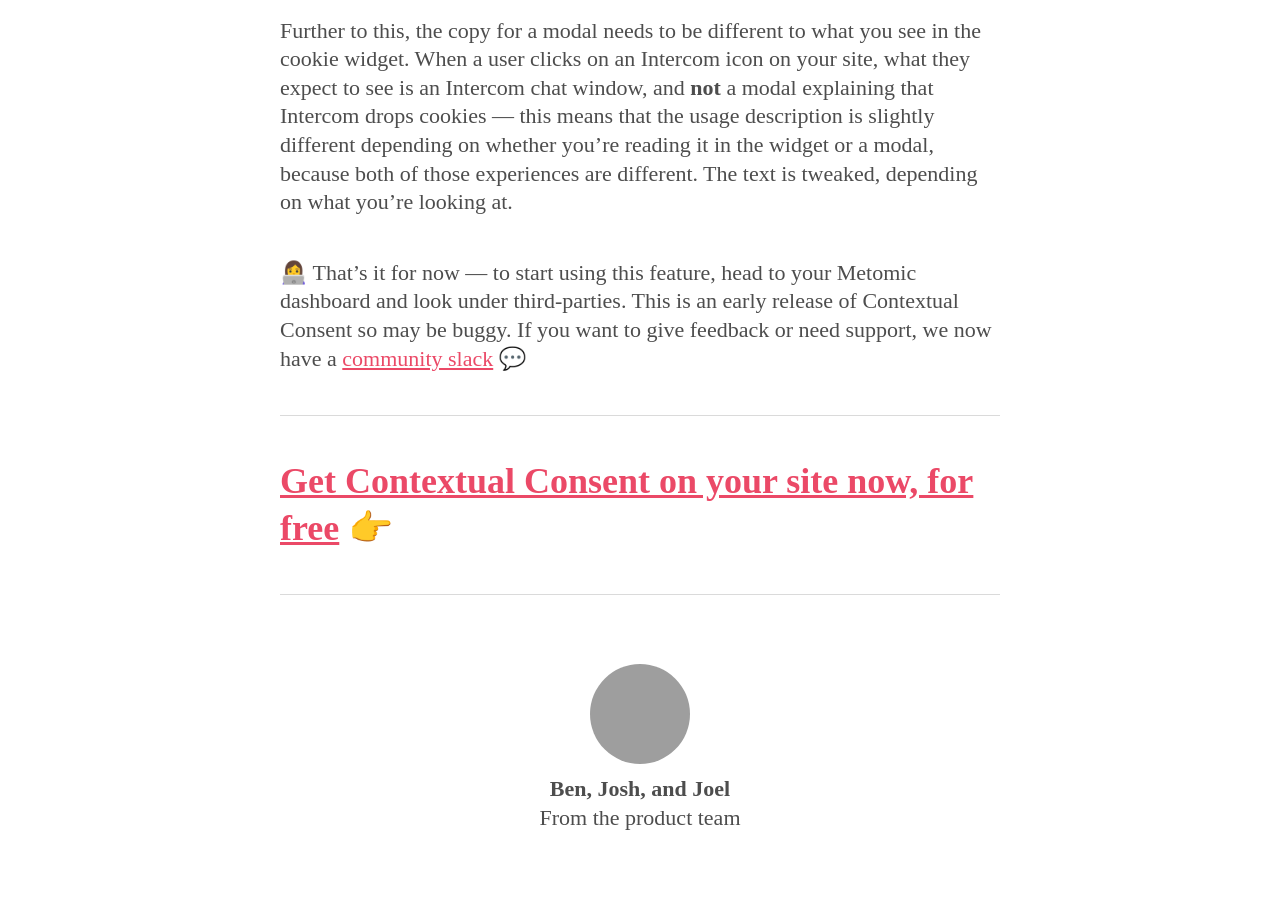
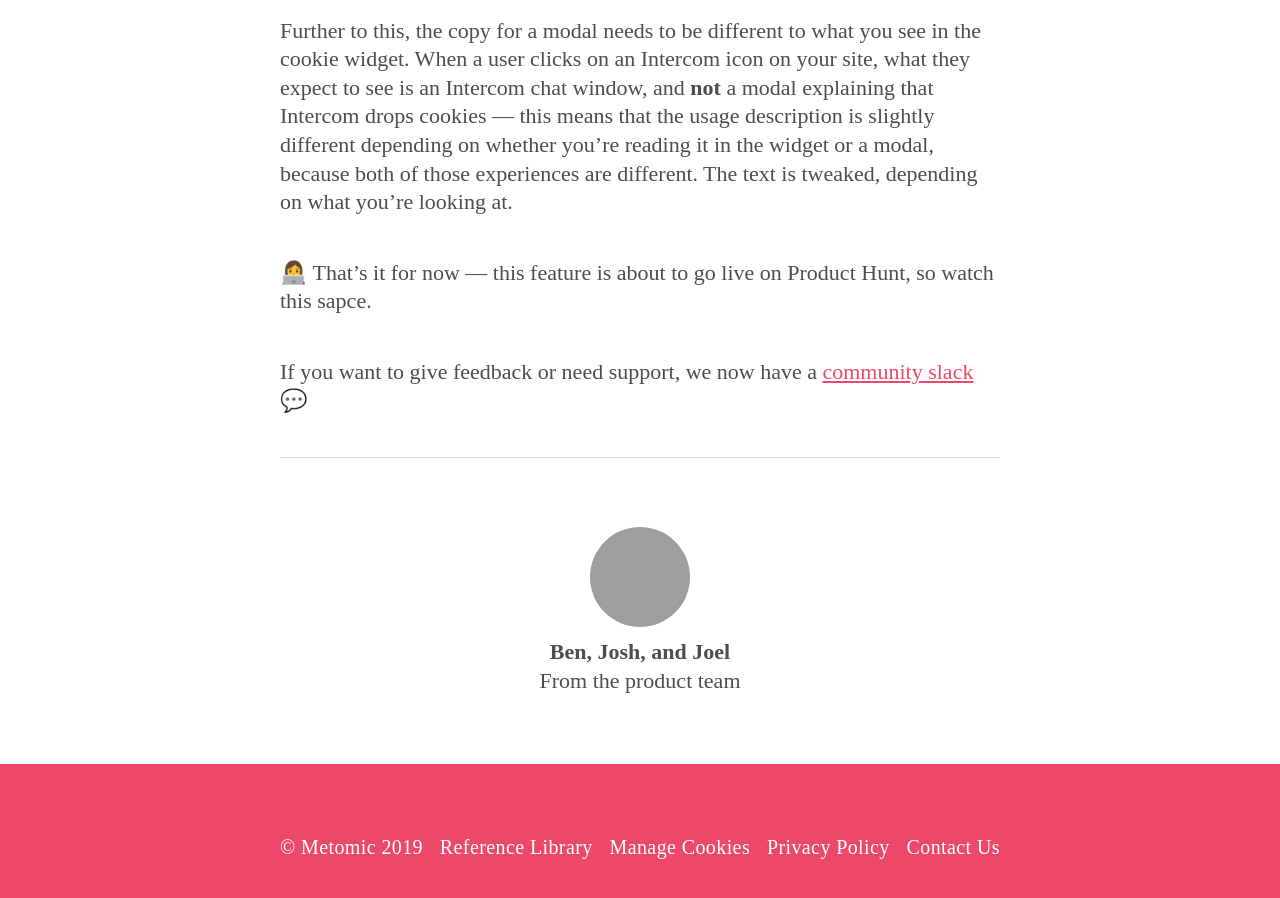
Before and after one commit to metomic/blog, a Jekyll site: the page built from _posts/2020-01-13-contextual-consent.md, in a window 1280 px wide and 900 px high, scrolled down 3939 px. Built offline with Jekyll 4.4.1, drawn with Linux system fonts in a browser that asks for light colours; some web fonts are replaced; comment, search, counter and statistics services are not loaded.

Commit message:
Update 2020-01-13-contextual-consent.md

```diff
--- a/_posts/2020-01-13-contextual-consent.md
+++ b/_posts/2020-01-13-contextual-consent.md
@@ -71,8 +71,6 @@
 
 Further to this, the copy for a modal needs to be different to what you see in the cookie widget. When a user clicks on an Intercom icon on your site, what they expect to see is an Intercom chat window, and **not** a modal explaining that Intercom drops cookies — this means that the usage description is slightly different depending on whether you're reading it in the widget or a modal, because both of those experiences are different. The text is tweaked, depending on what you're looking at.
 
-👩‍💻 That's it for now — to start using this feature, head to your Metomic dashboard and look under third-parties. This is an early release of Contextual Consent so may be buggy. If you want to give feedback or need support, we now have a [community slack](https://join.slack.com/t/metomiccommunity/shared_invite/enQtODk1NTE3ODY0NDIwLWNlYzIxYTdkZjgyYmExZjUzNzYyMDdjZThiNjhiYWU4ZTI4YTk4MDVhM2Y5ODI1NTdjNjMzN2I2YTE5YjYwNGE) 💬
+👩‍💻 That's it for now — this feature is about to go live on Product Hunt, so watch this sapce.
 
----
-
-## [Get Contextual Consent on your site now, for free](https://landing.metomic.io/?ref=blog) 👉
+If you want to give feedback or need support, we now have a [community slack](https://join.slack.com/t/metomiccommunity/shared_invite/enQtODk1NTE3ODY0NDIwLWNlYzIxYTdkZjgyYmExZjUzNzYyMDdjZThiNjhiYWU4ZTI4YTk4MDVhM2Y5ODI1NTdjNjMzN2I2YTE5YjYwNGE) 💬
```
